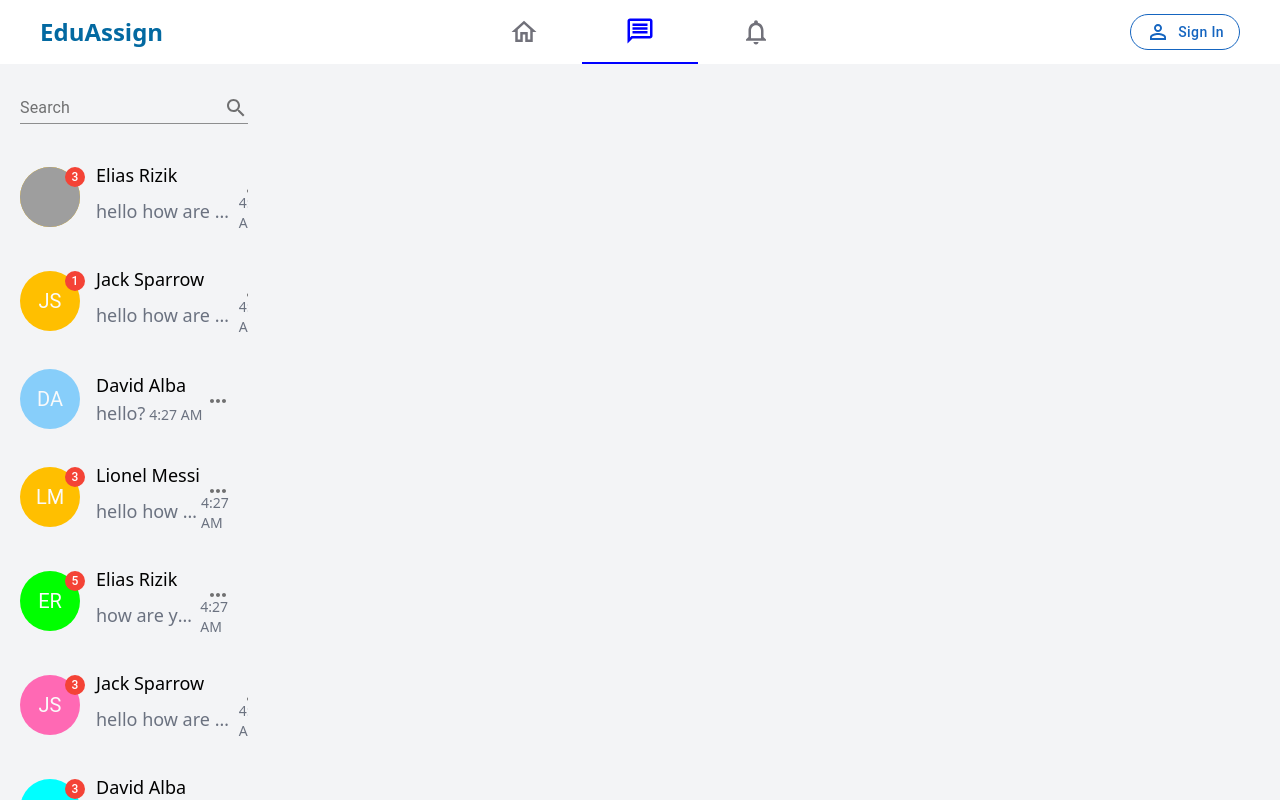
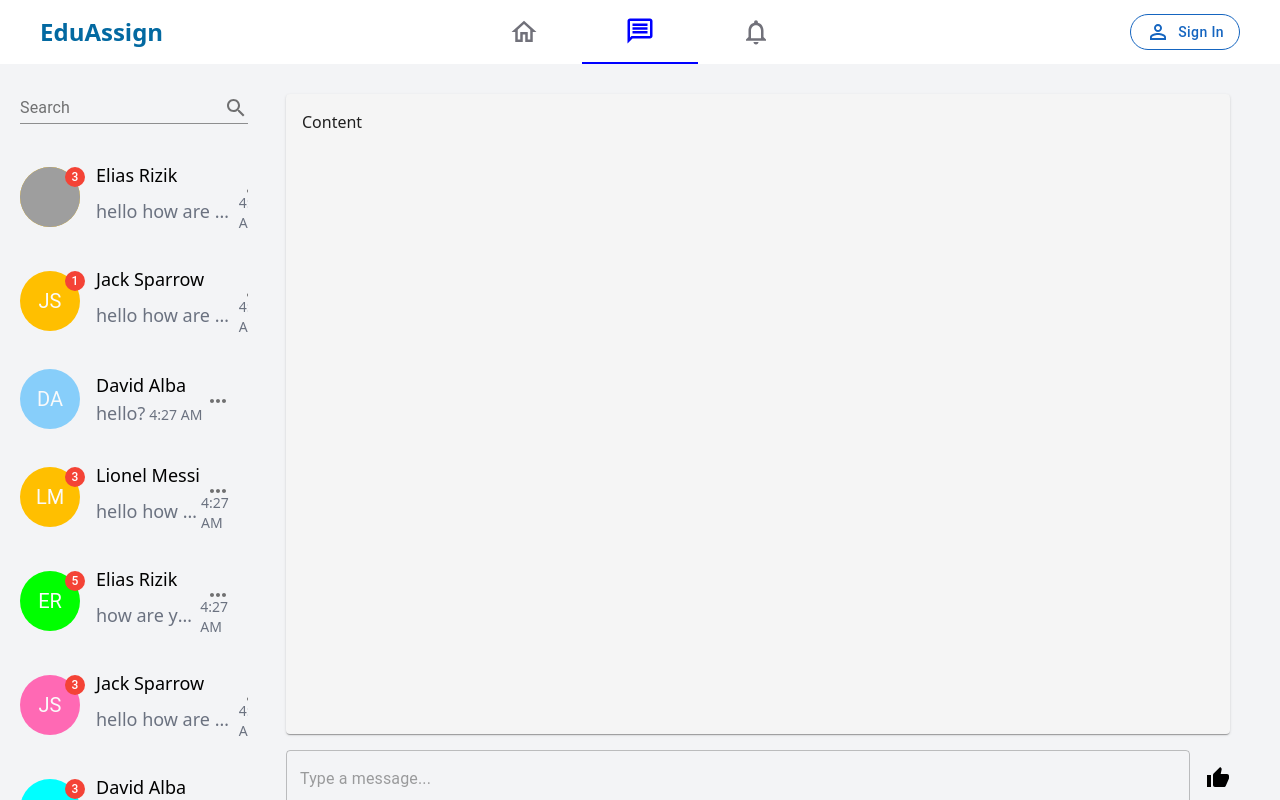
Before and after one commit to eliasrizik93/EduAssign, a React (Create React App) app in the folder client/: page /messages in a window 1280 px wide. Built offline with nearby package versions, Linux system fonts and the light colour scheme; grey boxes are pictures that could not be loaded.

Commit message:
add messages container

```diff
--- a/client/src/components/Messages/MessageContent/MessageContent.tsx
+++ b/client/src/components/Messages/MessageContent/MessageContent.tsx
@@ -1,7 +1,62 @@
+import { makeStyles, TextField, Button, Paper } from "@material-ui/core";
+import ThumbUpIcon from "@material-ui/icons/ThumbUp";
+
+import SendIcon from "@material-ui/icons/Send";
+import { useState } from "react";
+const useStyles = makeStyles((theme) => ({
+  messageContainer: {
+    margin: "30px 50px 0 30px",
+  },
+  messageList: {
+    flex: 1,
+    overflow: "auto",
+    marginBottom: theme.spacing(2),
+    padding: theme.spacing(2),
+    backgroundColor: "#f5f5f5",
+    height: "80vh",
+  },
+  textField: {
+    flexGrow: 1,
+    marginRight: theme.spacing(2),
+  },
+  messageInput: {
+    display: "flex",
+    alignItems: "center",
+  },
+}));
+
 const MessageContent = () => {
+  const classes = useStyles();
+  const [newMessage, setNewMessage] = useState<string>("");
+  const [emptyMessage, setEmptyMessage] = useState<boolean>(true);
+
+  const handleTextFieldChange = (
+    event: React.ChangeEvent<HTMLTextAreaElement | HTMLInputElement>
+  ) => {
+    const { value } = event.target;
+    if (value === "") {
+      !emptyMessage && setEmptyMessage(true);
+    } else {
+      emptyMessage && setEmptyMessage(false);
+    }
+    setNewMessage(value);
+  };
+
+  const sendMessage = () => {};
   return (
-    <div className="message__content w-4/5">
-      <div></div>
+    <div className={`${classes.messageContainer} w-4/5`}>
+      <Paper className={classes.messageList}>Content</Paper>
+      <div className={classes.messageInput}>
+        <TextField
+          className={classes.textField}
+          value={newMessage}
+          onChange={handleTextFieldChange}
+          placeholder="Type a message..."
+          variant="outlined"
+        />
+        {!emptyMessage && <SendIcon onClick={sendMessage} />}
+        {emptyMessage && <ThumbUpIcon />}
+      </div>
     </div>
   );
 };
```
